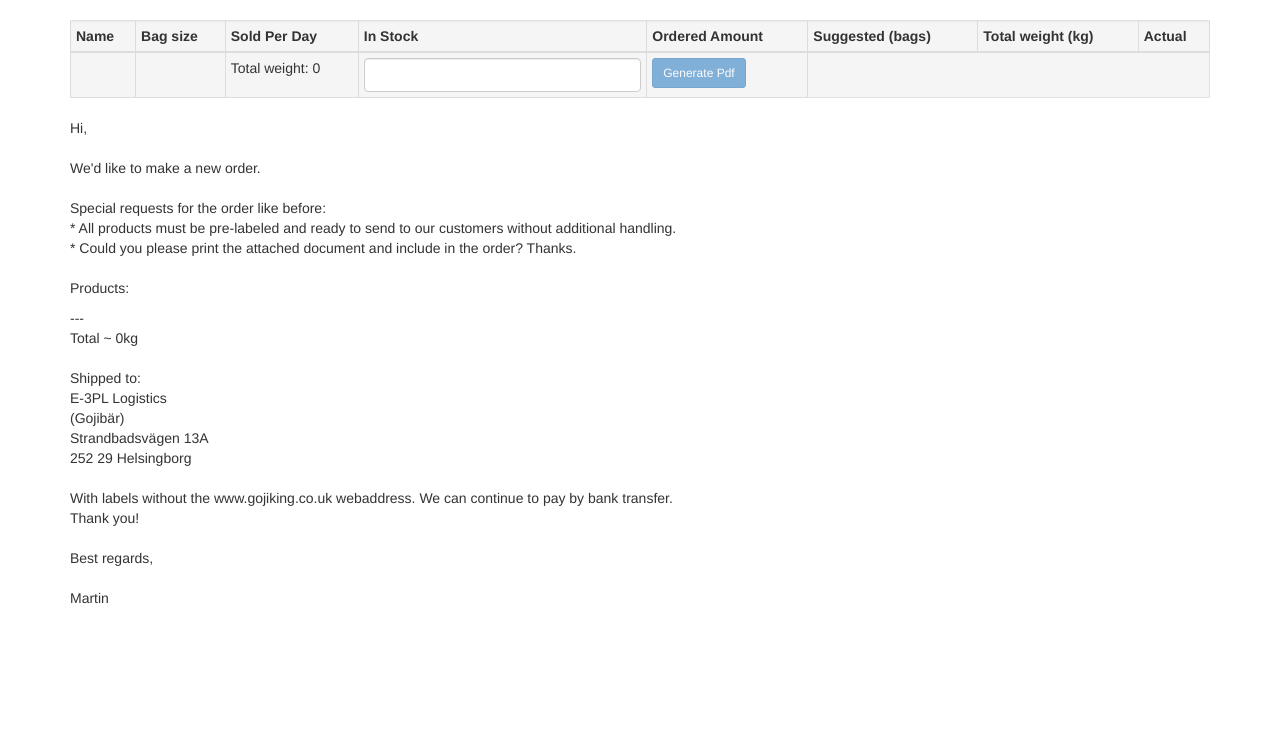
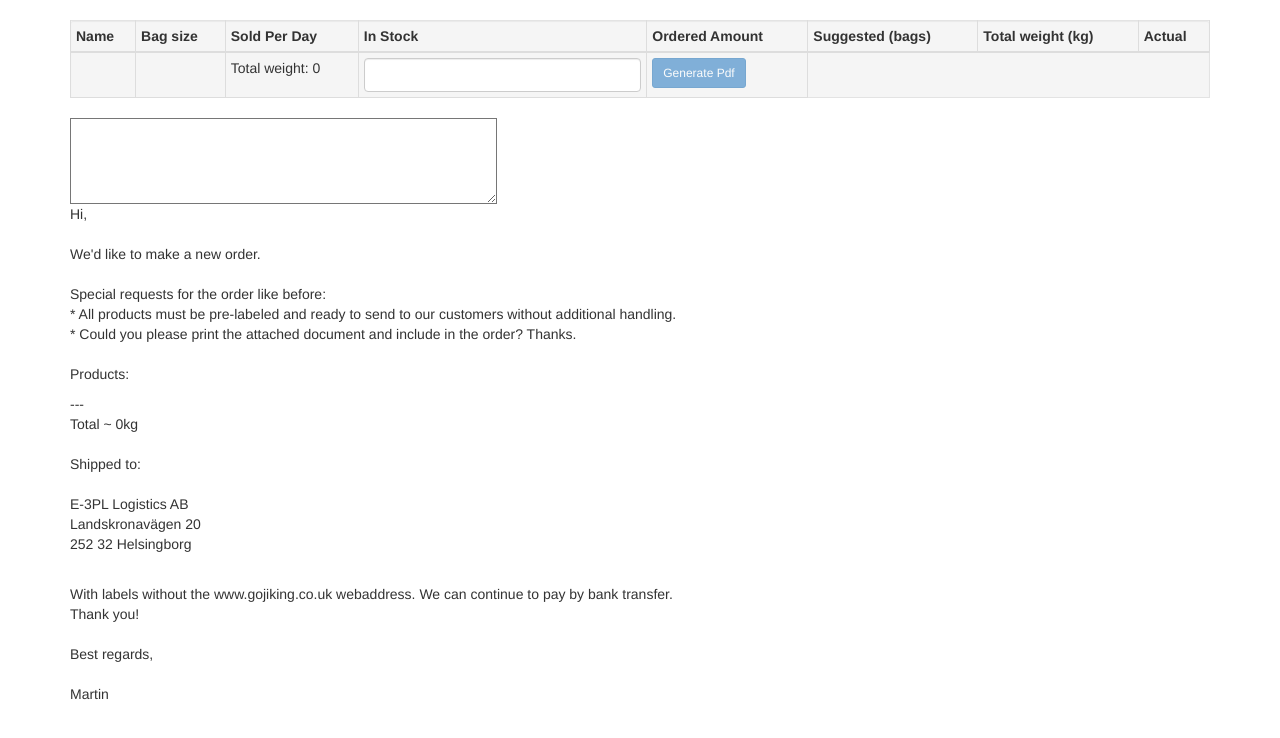
Before and after one commit to mlindblad/goji-admin, a website with bundled scripts: page frontend/app/index.html in a window 1280 px wide. Built offline with nearby package versions, Linux system fonts and the light colour scheme; no server answers.

Commit message:
Updated e3pl address and made address customizable

```diff
--- a/frontend/app/index.html
+++ b/frontend/app/index.html
@@ -54,6 +54,9 @@
                 </tr>
             </tfoot>
         </table>
+        <textarea rows="4" cols="50" ng-model="shipTo">
+
+        </textarea>
         <div id="emailText">
             <p>Hi,<br><br>
 
@@ -69,15 +72,22 @@
             <ul>
                 <li ng-repeat="product in (orderedProducts = (order.data | showOrderedProductsFilter))">{{product.totalWeight()}}kg ({{product.actualOrderAmount}}x{{product.bagSize}}g) {{product.name}}</li>
             </ul>
-            <p>
+            <div>
                 ---<br>
                 Total ~ {{order.totalWeight(order.data)}}kg<br><br>
 
                 Shipped to:<br>
-                E-3PL Logistics<br>
-                (Gojibär)<br>
-                Strandbadsvägen 13A<br>
-                252 29 Helsingborg<br><br>
+                <div style="white-space:pre-line;" ng-if="shipTo">
+                    <p>{{shipTo}}</p>
+                </div>
+
+                <p ng-if="!shipTo">
+                    <br>
+                    E-3PL Logistics AB<br>
+                    Landskronavägen 20<br>
+                    252 32 Helsingborg<br><br>
+                </p>
+
 
                 With labels without the www.gojiking.co.uk webaddress. We can continue to pay by bank transfer.<br>
 
@@ -87,7 +97,7 @@
 
                 Martin<br>
 
-            </p>
+            </div>
         </div>
 </div>
 </body>
```
